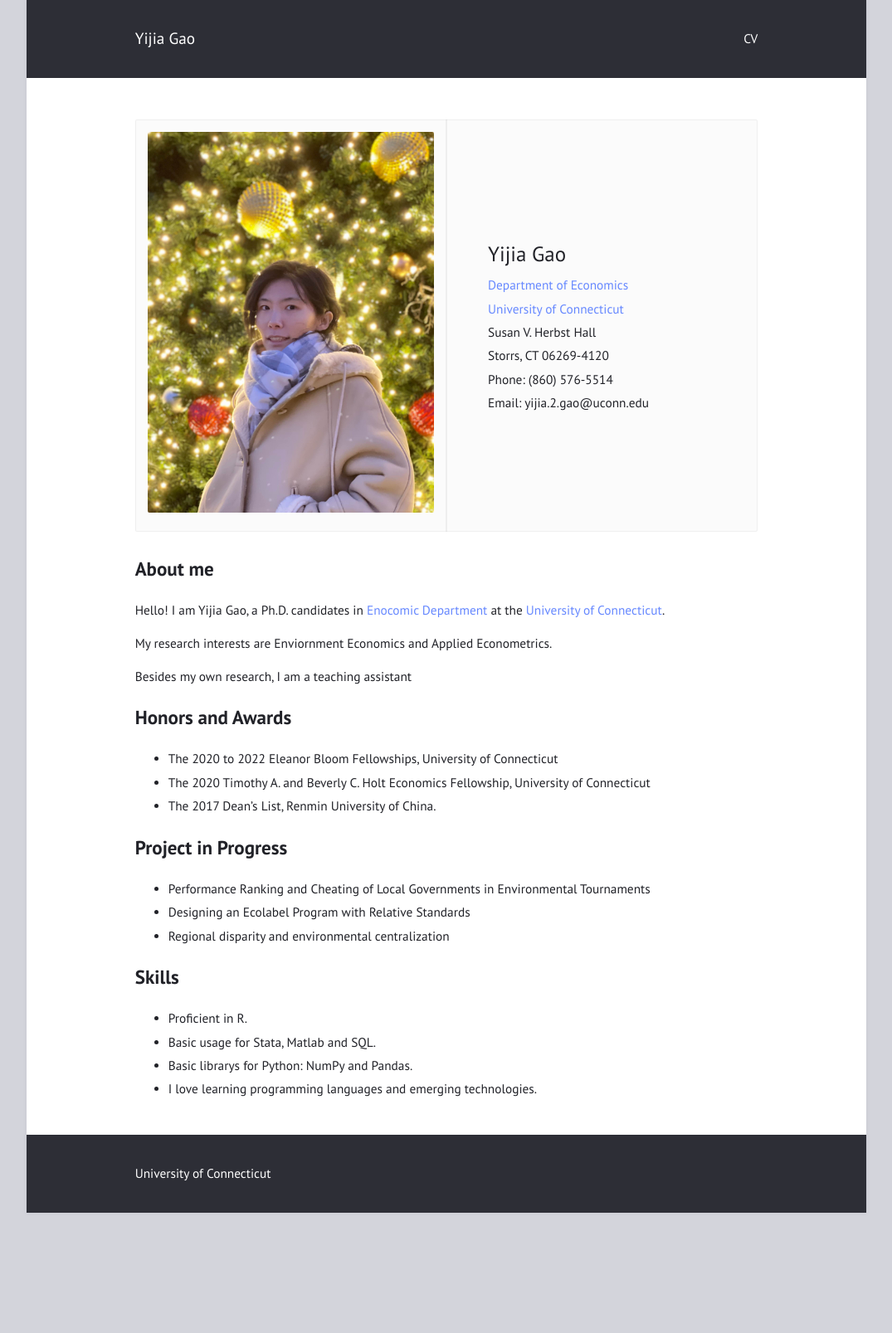
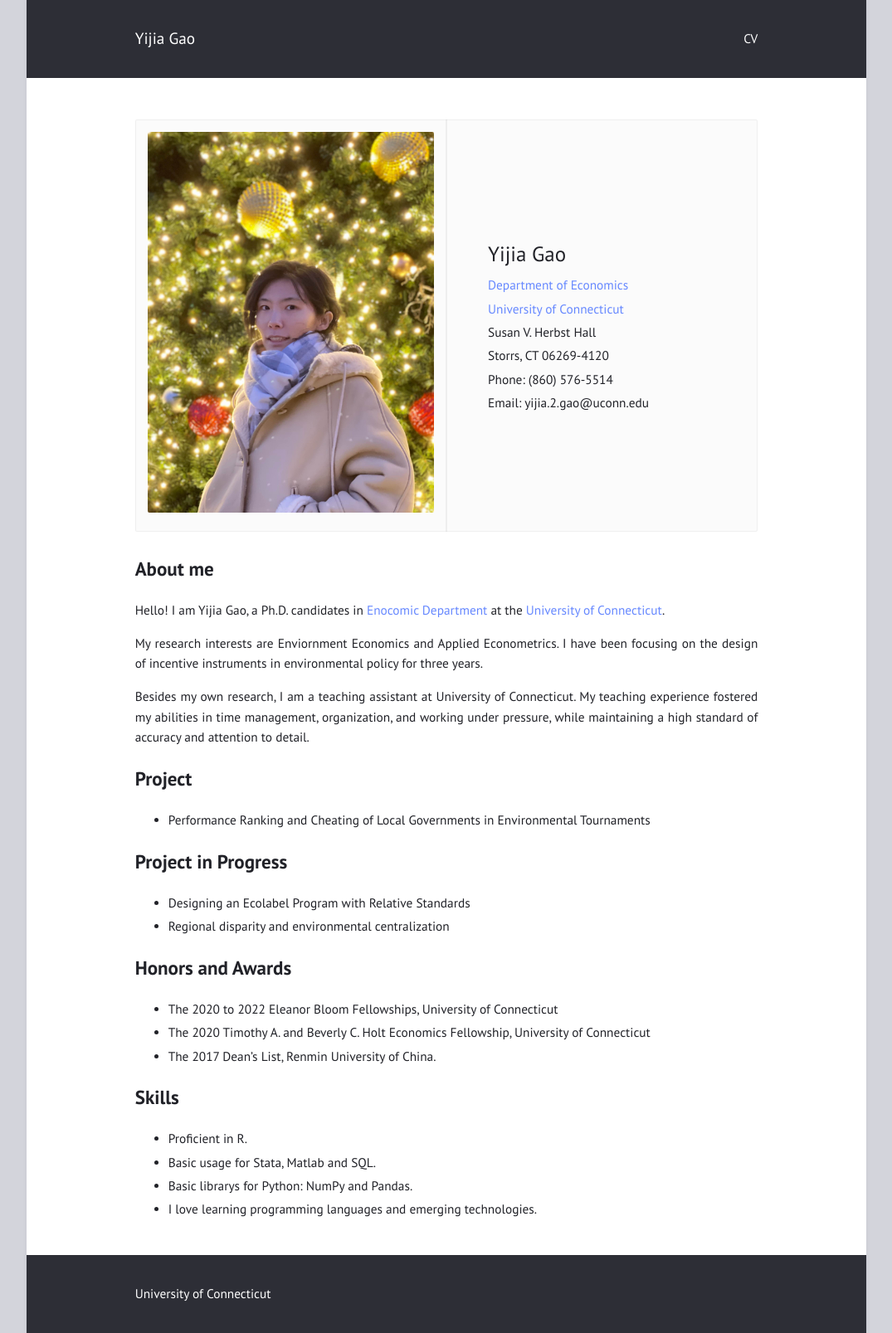
Before and after one commit to ScarraG/ScarraG.github.io, a Jekyll site: the page built from index.md, in a window 1280 px wide. Shown: the whole page at 83% size, without its empty margins (102-1177 px from the left). Built offline with Jekyll 4.4.1, drawn with Linux system fonts in a browser that asks for light colours; before the commit the page ends 1462 px from its top, so only the background shows below that.

Commit message:
Update index.md

```diff
--- a/index.md
+++ b/index.md
@@ -38,10 +38,21 @@ Hello! I am Yijia Gao, a Ph.D. candidates in
 [Enocomic Department](https://econ.uconn.edu)
 at the [University of Connecticut](https://uconn.edu).
 
-My research interests are Enviornment Economics and Applied Econometrics.
+My research interests are Enviornment Economics and Applied Econometrics. I have been focusing on the
+design of incentive instruments in environmental policy for three years.
 
-Besides my own research, I am a teaching assistant
+Besides my own research, I am a teaching assistant at University of Connecticut.
+My teaching experience fostered my abilities in time management, organization, and working under pressure,
+while maintaining a high standard of accuracy and attention to detail.
 
+# Project
+
+* Performance Ranking and Cheating of Local Governments in Environmental Tournaments
+
+# Project in Progress
+
+* Designing an Ecolabel Program with Relative Standards
+* Regional disparity and environmental centralization
 
 # Honors and Awards
 
```
Also changed, not shown: other parts of index.md (+0 -7 lines).
